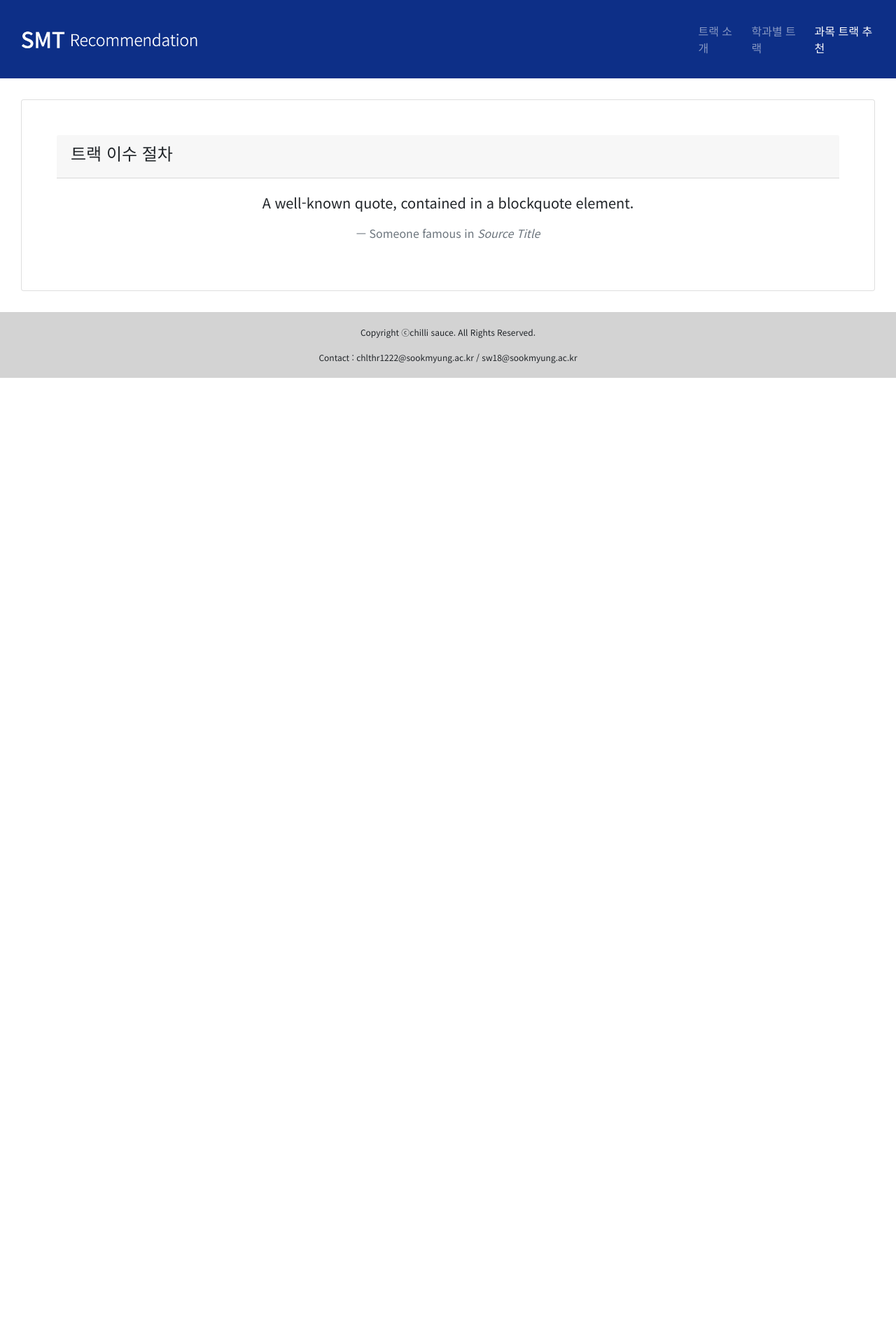
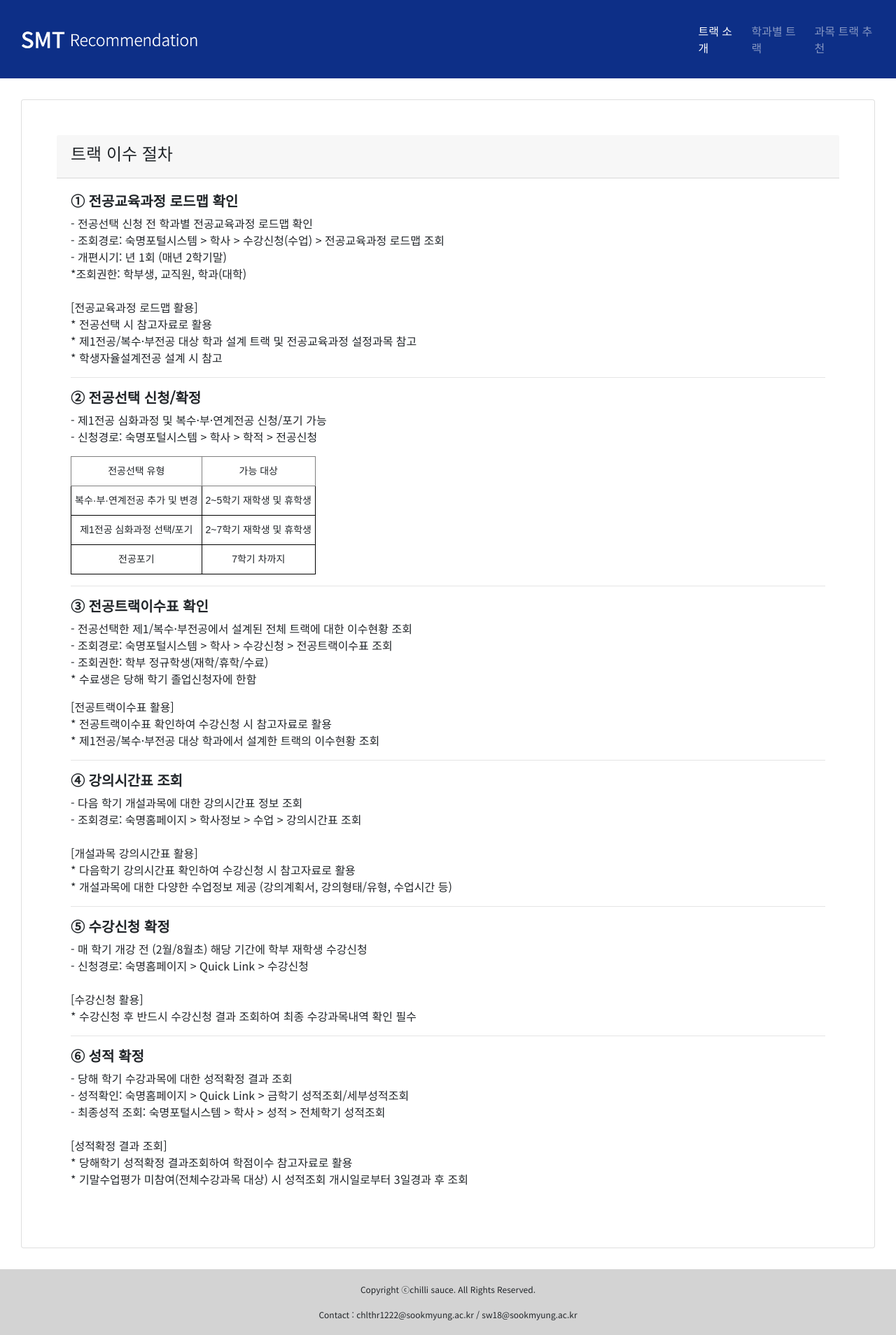
Before and after one commit to 1010Min/-chili-sauce, a Flask app: page /track-info/3 in a window 1280 px wide. Shown: the whole page at 70% size. Before the commit the page ends 540 px from the top, so only its background shows below. Run offline with Flask 2, Linux system fonts and the light colour scheme; some libraries are stand-ins or nearby versions.

Commit message:
UPDATE : track-info 3번째 페이지 추가

```diff
--- a/templates/3.html
+++ b/templates/3.html
@@ -42,14 +42,14 @@
     </button>
     <div class="collapse navbar-collapse justify-content-end" id="navbarNav">
         <ul class="navbar-nav">
-            <li class="nav-item">
-                <a class="nav-link" href="./track-info">트랙 소개 <span class="sr-only">(current)</span></a>
+            <li class="nav-item active">
+                <a class="nav-link" href="/track-info">트랙 소개 <span class="sr-only">(current)</span></a>
             </li>
             <li class="nav-item">
-                <a class="nav-link" href="./major-track">학과별 트랙</a>
+                <a class="nav-link" href="/major-track">학과별 트랙</a>
             </li>
-            <li class="nav-item active">
-                <a class="nav-link" href="./recommend">과목 트랙 추천</a>
+            <li class="nav-item">
+                <a class="nav-link" href="/recommend">과목 트랙 추천</a>
             </li>
         </ul>
     </div>
@@ -60,8 +60,97 @@
     </div>
     <div class="card-body">
         <blockquote class="blockquote mb-0">
-            <p>A well-known quote, contained in a blockquote element.</p>
-            <footer class="blockquote-footer">Someone famous in <cite title="Source Title">Source Title</cite></footer>
+            <h5 style="text-align: left"><b>① 전공교육과정 로드맵 확인</b></h5>
+            <p style="text-align: left; font-size: 1rem">
+                - 전공선택 신청 전 학과별 전공교육과정 로드맵 확인 <br>
+                - 조회경로: 숙명포털시스템 > 학사 > 수강신청(수업) > 전공교육과정 로드맵 조회 <br>
+                - 개편시기: 년 1회 (매년 2학기말) <br>
+                *조회권한: 학부생, 교직원, 학과(대학) <br>
+                <br>
+                [전공교육과정 로드맵 활용]<br>
+                    * 전공선택 시 참고자료로 활용<br>
+                    * 제1전공/복수·부전공 대상 학과 설계 트랙 및 전공교육과정 설정과목 참고<br>
+                    * 학생자율설계전공 설계 시 참고
+            </p>
+            <hr>
+            <h5 style="text-align: left"><b>② 전공선택 신청/확정</b></h5>
+            <p style="text-align: left; font-size: 1rem">
+                - 제1전공 심화과정 및 복수·부·연계전공 신청/포기 가능<br>
+                - 신청경로: 숙명포털시스템 > 학사 > 학적 > 전공신청<br>
+            </p>
+            <style type="text/css">
+                .tg  {border-collapse:collapse;border-spacing:0;}
+                .tg td{border-color:black;border-style:solid;border-width:1px;font-family:Arial, sans-serif;font-size:14px;
+                    overflow:hidden;padding:10px 5px;word-break:normal;}
+                .tg th{border-color:black;border-style:solid;border-width:1px;font-family:Arial, sans-serif;font-size:14px;
+                    font-weight:normal;overflow:hidden;padding:10px 5px;word-break:normal;}
+                .tg .tg-baqh{text-align:center;vertical-align:top}
+                .tg .tg-c3ow{border-color:inherit;text-align:center;vertical-align:top}
+            </style>
+            <table class="tg">
+                <thead>
+                <tr>
+                    <th class="tg-c3ow">전공선택 유형</th>
+                    <th class="tg-c3ow">가능 대상</th>
+                </tr>
+                </thead>
+                <tbody>
+                <tr>
+                    <td class="tg-baqh">복수·부·연계전공 추가 및 변경</td>
+                    <td class="tg-baqh">2~5학기 재학생 및 휴학생</td>
+                </tr>
+                <tr>
+                    <td class="tg-baqh">제1전공 심화과정 선택/포기</td>
+                    <td class="tg-baqh">2~7학기 재학생 및 휴학생</td>
+                </tr>
+                <tr>
+                    <td class="tg-baqh">전공포기</td>
+                    <td class="tg-baqh">7학기 차까지</td>
+                </tr>
+                </tbody>
+            </table>
+            <hr>
+            <h5 style="text-align: left"><b>③ 전공트랙이수표 확인</b></h5>
+            <p style="text-align: left; font-size: 1rem">
+                - 전공선택한 제1/복수·부전공에서 설계된 전체 트랙에 대한 이수현황 조회<br>
+                - 조회경로: 숙명포털시스템 > 학사 > 수강신청 > 전공트랙이수표 조회<br>
+                - 조회권한: 학부 정규학생(재학/휴학/수료)<br>
+                * 수료생은 당해 학기 졸업신청자에 한함
+            </p>
+            <p style="text-align: left; font-size: 1rem">
+                [전공트랙이수표 활용]<br>
+                * 전공트랙이수표 확인하여 수강신청 시 참고자료로 활용<br>
+                * 제1전공/복수·부전공 대상 학과에서 설계한 트랙의 이수현황 조회<br>
+            </p>
+            <hr>
+            <h5 style="text-align: left"><b>④ 강의시간표 조회</b></h5>
+            <p style="text-align: left; font-size: 1rem">
+                - 다음 학기 개설과목에 대한 강의시간표 정보 조회<br>
+                - 조회경로: 숙명홈페이지 > 학사정보 > 수업 > 강의시간표 조회<br><br>
+                [개설과목 강의시간표 활용]<br>
+                    * 다음학기 강의시간표 확인하여 수강신청 시 참고자료로 활용<br>
+                    * 개설과목에 대한 다양한 수업정보 제공 (강의계획서, 강의형태/유형, 수업시간 등)<br>
+            </p>
+            <hr>
+            <h5 style="text-align: left"><b>⑤ 수강신청 확정</b></h5>
+            <p style="text-align: left; font-size: 1rem">
+                - 매 학기 개강 전 (2월/8월초) 해당 기간에 학부 재학생 수강신청 <br>
+                - 신청경로: 숙명홈페이지 > Quick Link > 수강신청 <br><br>
+                [수강신청 활용]<br>
+                    * 수강신청 후 반드시 수강신청 결과 조회하여 최종 수강과목내역 확인 필수 <br>
+            </p>
+            <hr>
+            <h5 style="text-align: left"><b>⑥ 성적 확정</b></h5>
+            <p style="text-align: left; font-size: 1rem">
+                - 당해 학기 수강과목에 대한 성적확정 결과 조회<br>
+                - 성적확인: 숙명홈페이지 > Quick Link > 금학기 성적조회/세부성적조회<br>
+                - 최종성적 조회: 숙명포털시스템 > 학사 > 성적 > 전체학기 성적조회<br>
+                <br>
+                [성적확정 결과 조회]<br>
+                    * 당해학기 성적확정 결과조회하여 학점이수 참고자료로 활용 <br>
+                    * 기말수업평가 미참여(전체수강과목 대상) 시 성적조회 개시일로부터 3일경과 후 조회<br>
+            </p>
+
         </blockquote>
     </div>
 </div>
```
